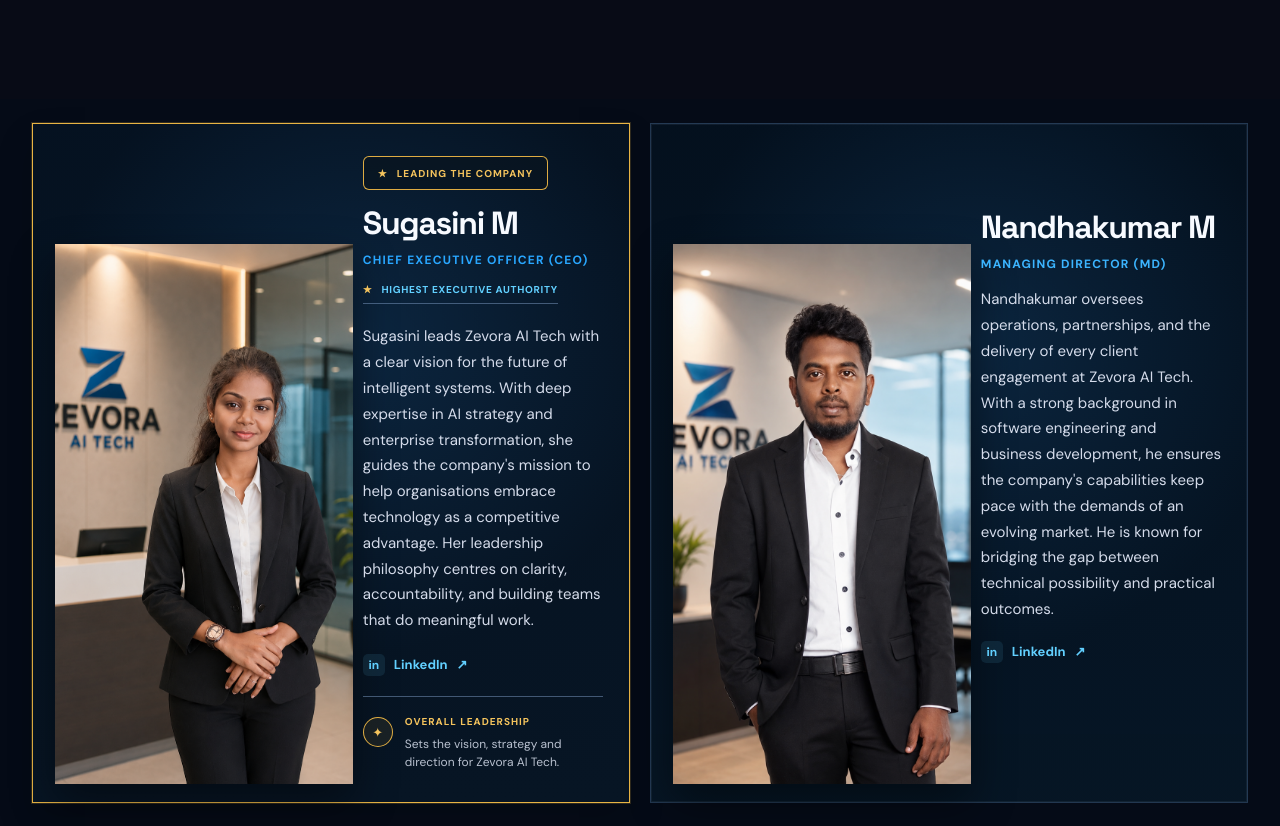
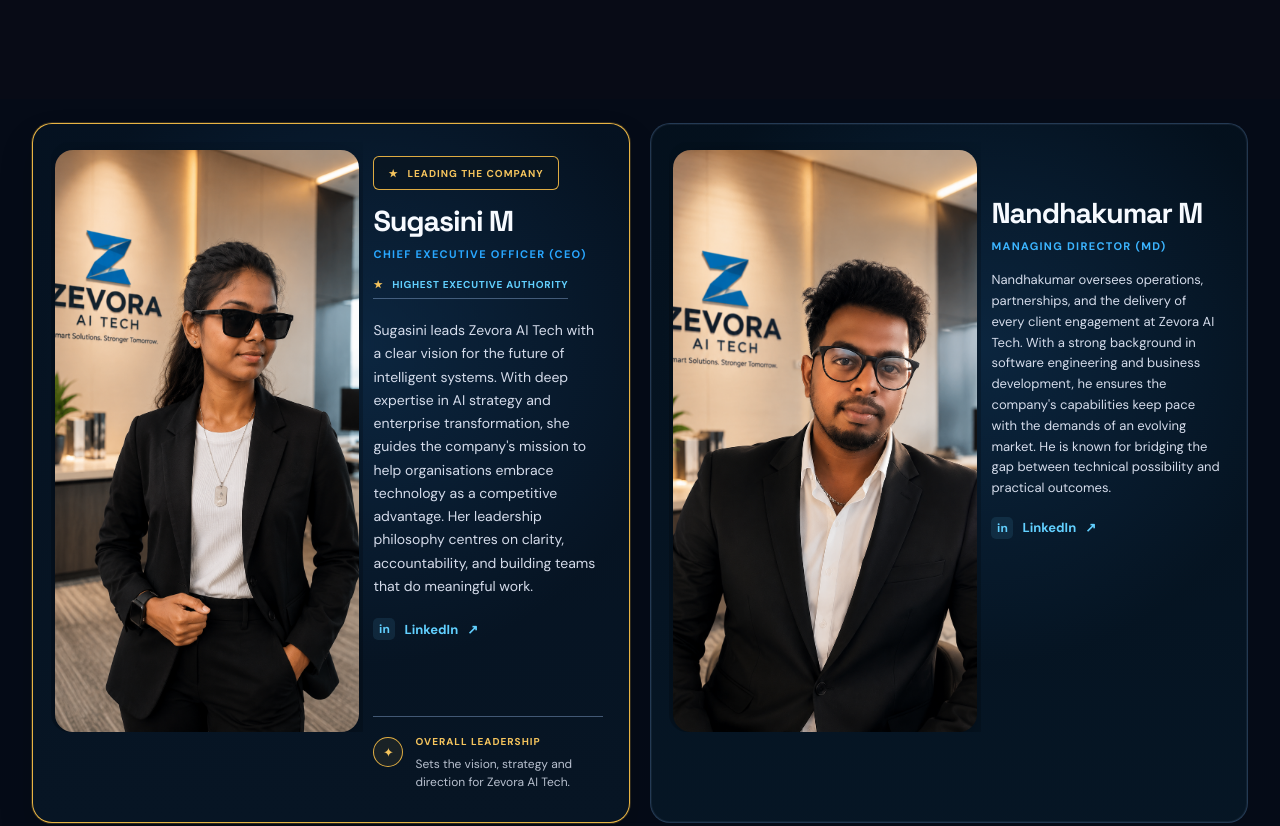
Before and after one commit to Nandhu29696/zevoraaitech_frontend, a Next.js app: page /about in a window 1280 px wide. Shown: the part 1600-2426 px from the top of the page. Built offline with nearby package versions, Linux system fonts and the light colour scheme.

Commit message:
UI changes

```diff
--- a/app/globals.css
+++ b/app/globals.css
@@ -1199,16 +1199,17 @@ h2 em {
     position: relative;
 
     display: grid;
-    grid-template-columns: 1.1fr 0.9fr;
+    grid-template-columns: 1.12fr 0.88fr;
 
     align-items: stretch;
 
-    min-height: 680px;
-    height: 680px;
-
-    padding: 18px 22px 18px 18px;
-
-    overflow: visible;
+    min-height: 700px;
+    height: 700px;
+
+    padding: 18px 20px 18px 18px;
+
+    overflow: hidden;
+    border-radius: 20px;
 
     border: 1px solid rgba(89, 119, 161, 0.45);
 
@@ -1327,17 +1328,24 @@ h2 em {
     display: flex;
     align-items: flex-end;
     justify-content: center;
-    min-height: 520px;
+    width: 100%;
+    height: 100%;
+    max-height: 590px;
+    min-height: 560px;
     padding: 8px 4px 0;
-    overflow: visible;
+    overflow: hidden;
+    border-radius: 18px 0 0 18px;
 }
 
 .leader-image {
     display: block;
-    width: min(100%, 460px);
-    height: 540px;
+    width: 100%;
+    height: 100%;
+    max-width: 480px;
+    max-height: 590px;
     object-fit: cover;
-    object-position: center top;
+    object-position: center 18%;
+    border-radius: 18px;
     filter: drop-shadow(0 18px 22px rgba(0, 0, 0, 0.45));
     transition: transform 0.5s ease, filter 0.5s ease;
 }
@@ -1348,8 +1356,14 @@ h2 em {
 }
 
 .leader-card-secondary .leader-image {
-    width: min(100%, 390px);
-    height: 540px;
+    max-width: 405px;
+    max-height: 590px;
+    border-radius: 18px;
+    object-position: center 16%;
+}
+
+.leader-card-secondary .leader-portrait {
+    border-radius: 18px 0 0 18px;
 }
 
 
@@ -1365,7 +1379,7 @@ h2 em {
 
     min-width: 0;
 
-    padding: 14px 4px 0 6px;
+    padding: 14px 6px 0 10px;
 }
 
 
@@ -1420,9 +1434,9 @@ h2 em {
     margin: 0;
     color: #f7faff;
     font-family: "Space Grotesk", sans-serif;
-    font-size: clamp(2rem, 2.4vw, 3rem);
+    font-size: clamp(1.8rem, 2.2vw, 3.2rem);
     font-weight: 700;
-    line-height: 0.98;
+    line-height: 0.96;
     letter-spacing: -0.04em;
     overflow-wrap: normal;
     word-break: normal;
@@ -1434,15 +1448,15 @@ h2 em {
 ========================================================= */
 
 .leader-role {
-    margin: 12px 0 14px;
+    margin: 10px 0 16px;
 
     color: #29a7ff;
 
-    font-size: 12px;
+    font-size: 11px;
 
     font-weight: 800;
 
-    letter-spacing: 0.1em;
+    letter-spacing: 0.12em;
 
     text-transform: uppercase;
 
@@ -1487,11 +1501,11 @@ h2 em {
 ========================================================= */
 
 .leader-copy {
-    max-width: 33ch;
+    max-width: 31ch;
     margin: 0;
     color: rgba(235, 241, 255, 0.9);
-    font-size: 15px;
-    line-height: 1.72;
+    font-size: 14px;
+    line-height: 1.66;
 }
 
 
@@ -1633,11 +1647,11 @@ h2 em {
 ========================================================= */
 
 .leader-card-secondary .leader-content {
-    padding-top: 70px;
+    padding-top: 58px;
 }
 
 .leader-card-secondary .leader-content h3 {
-    font-size: clamp(2rem, 2.4vw, 3rem);
+    font-size: clamp(1.8rem, 2.2vw, 3.2rem);
 }
 
 .leader-card-secondary .leader-role {
@@ -1645,7 +1659,9 @@ h2 em {
 }
 
 .leader-card-secondary .leader-copy {
-    max-width: 30ch;
+    max-width: 29ch;
+    font-size: 13px;
+    line-height: 1.6;
 }
 
 .leader-card-secondary .leader-link {
@@ -1716,18 +1732,21 @@ h2 em {
         min-height: auto;
 
         padding: 16px 16px 24px;
+        border-radius: 18px;
     }
 
     .leader-portrait {
         min-height: 400px;
-
         max-height: 500px;
-
         padding-top: 0;
+        border-radius: 14px 14px 0 0;
     }
 
     .leader-image {
-        width: min(100%, 390px);
+        width: 100%;
+        height: 430px;
+        border-radius: 14px 14px 0 0;
+        object-position: center top;
     }
 
     .leader-content {
```
Also changed, not shown: public/images/nand.png, public/images/suga.png.
